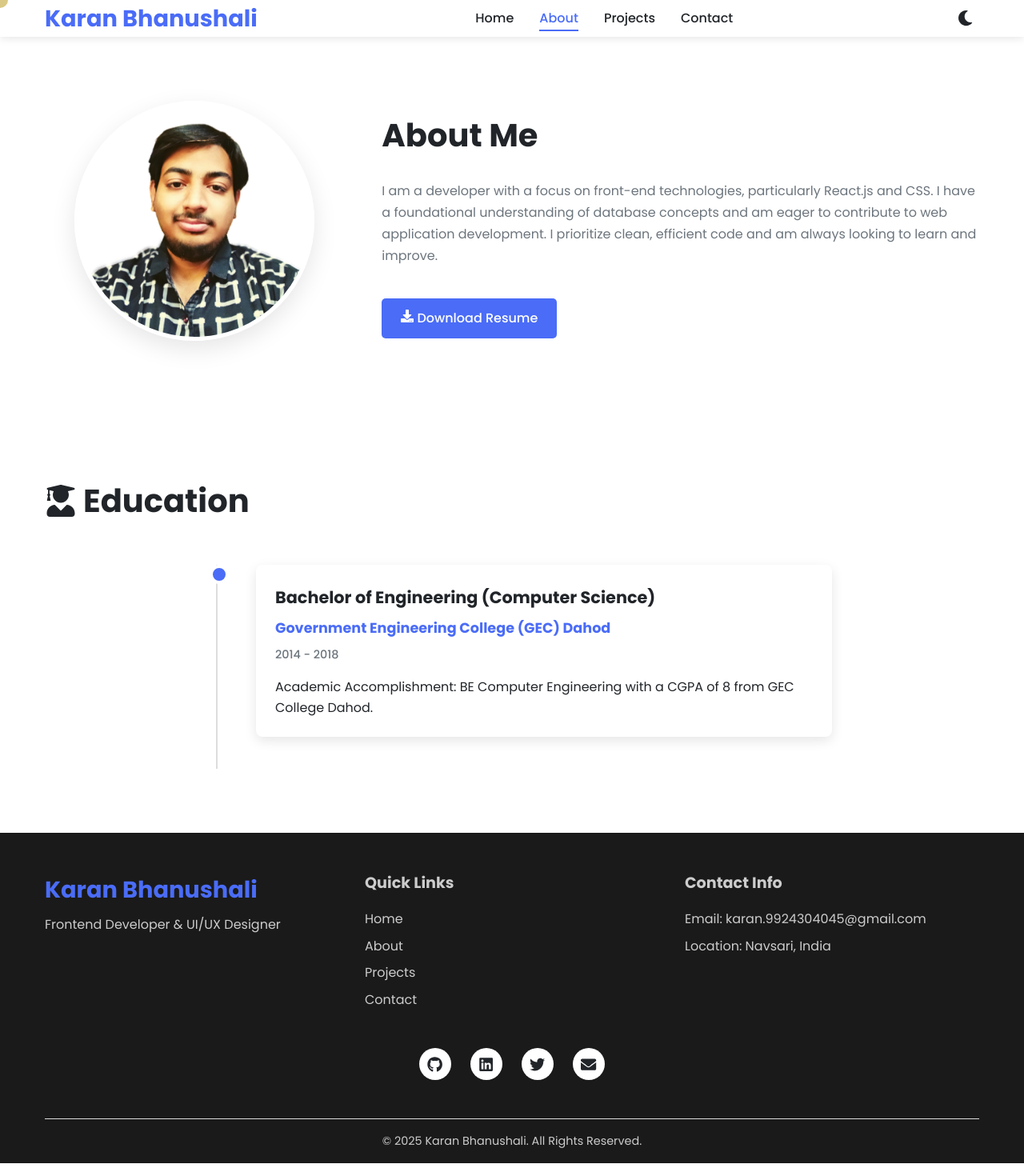
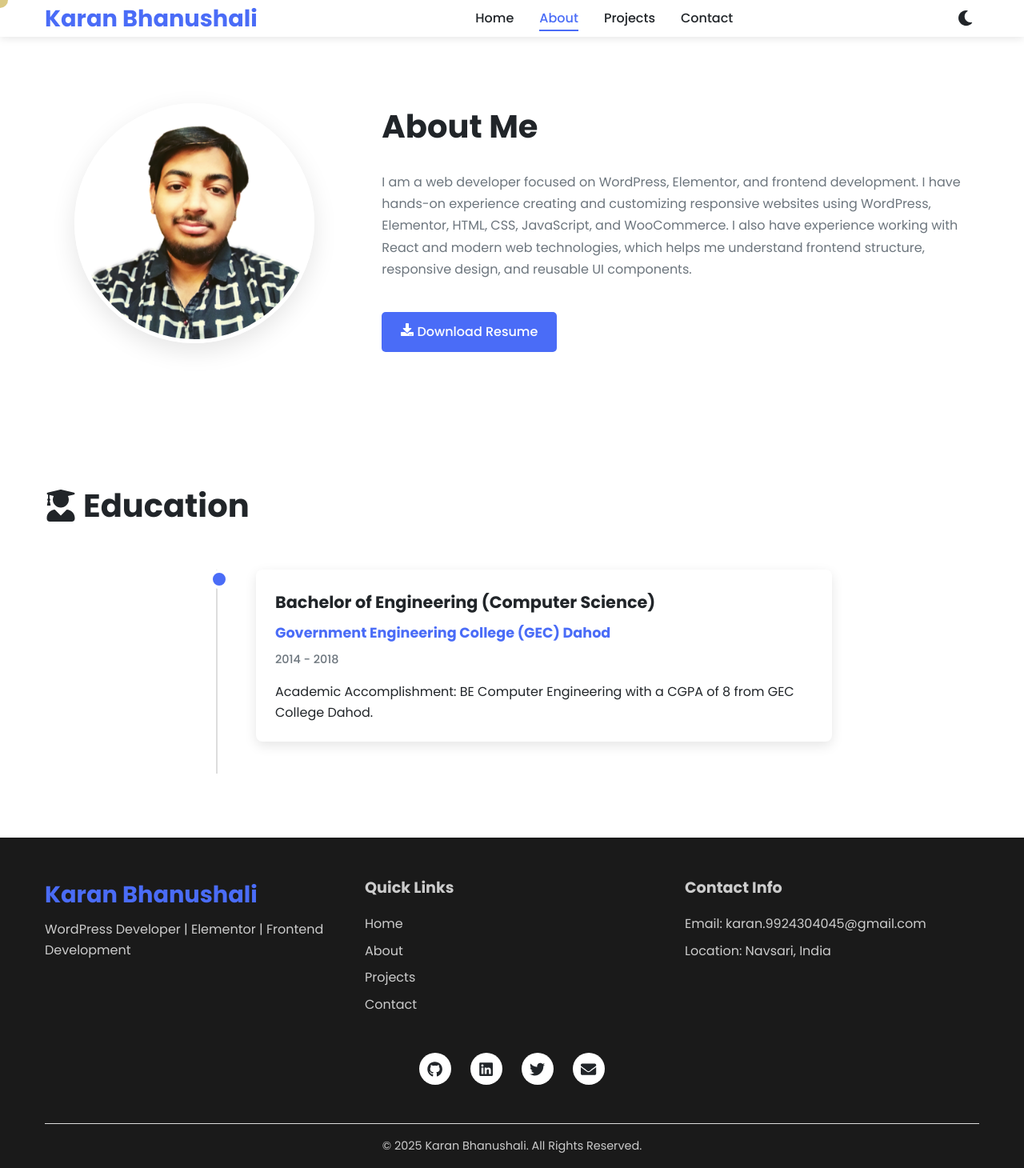
Before and after one commit to karanhb-pixel/Portfolio-Website, a React (Vite) app: page /about in a window 1280 px wide. Shown: the whole page at 80% size. Built offline with nearby package versions, Linux system fonts and the light colour scheme; no server answers.

Commit message:
updated hero and about sections

```diff
--- a/src/components/Hero.jsx
+++ b/src/components/Hero.jsx
@@ -57,8 +57,7 @@ const Hero = () => {
             <FaMapMarkerAlt /> {PORTFOLIO_CONFIG.location}
           </p>
           <p className="hero-description">
-            React.js, CSS, and fundamental database knowledge for web
-            application development.
+            I have hands-on experience building and customizing responsive WordPress websites with Elementor, HTML, CSS, JavaScript, and WooCommerce.
           </p>
           <div className="hero-buttons">
             <MagneticButton>
--- a/src/config/constants.js
+++ b/src/config/constants.js
@@ -1,7 +1,7 @@
 // Fallback data in case Contentful is not available
 export const FALLBACK_PORTFOLIO_CONFIG = {
   name: "Karan Bhanushali",
-  role: "Frontend Developer & UI/UX Designer",
+  role: "WordPress Developer | Elementor | Frontend Development",
   location: "Navsari, India",
   email: "karan.9924304045@gmail.com",
 };
--- a/src/pages/About.jsx
+++ b/src/pages/About.jsx
@@ -25,11 +25,7 @@ const About = () => {
             <div className="about-text">
               <h1>About Me</h1>
               <p>
-                I am a developer with a focus on front-end technologies,
-                particularly React.js and CSS. I have a foundational
-                understanding of database concepts and am eager to contribute to
-                web application development. I prioritize clean, efficient code
-                and am always looking to learn and improve.
+                I am a web developer focused on WordPress, Elementor, and frontend development. I have hands-on experience creating and customizing responsive websites using WordPress, Elementor, HTML, CSS, JavaScript, and WooCommerce. I also have experience working with React and modern web technologies, which helps me understand frontend structure, responsive design, and reusable UI components.
               </p>
               <MagneticButton>
                 <a
```
